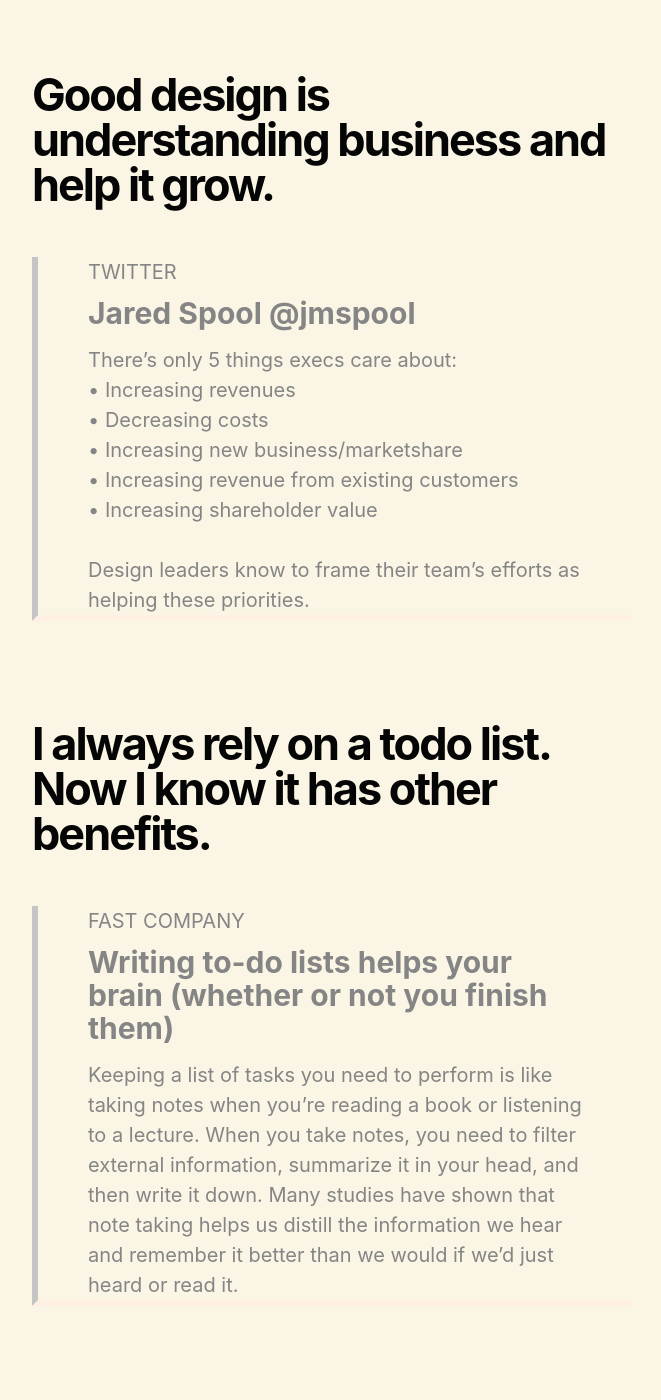
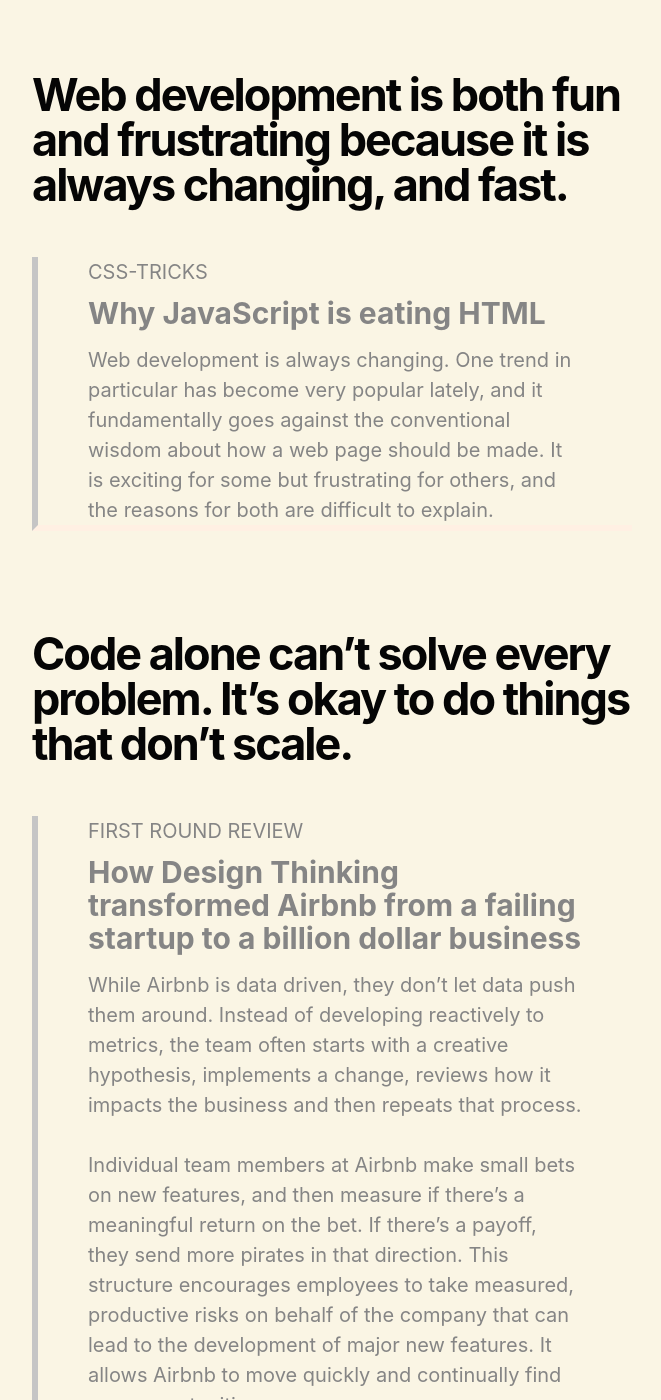
Before and after one commit to harjotgrewal/amrindersandhu, a Jekyll site: the page built from journal.html, in a window 1280 px wide and 1400 px high, scrolled down 658 px. Shown: the whole window, without its empty margins (593-1254 px from the left). Built offline with Jekyll 4.4.1, drawn with Linux system fonts in a browser that asks for light colours; some of the changed text lies outside the part shown.

Commit message:
[ADD][HTML] Entries

```diff
--- a/_data/entries.yml
+++ b/_data/entries.yml
@@ -1,5 +1,21 @@
 
 journal:
+
+- {	title: 'Web development is both fun and frustrating because it is always changing, and fast.',
+	url: 'https://css-tricks.com/why-javascript-is-eating-html/',
+	author: 'CSS-Tricks',
+	content-title: 'Why JavaScript is eating HTML',
+	content-copy: 'Web development is always changing. One trend in particular has become very popular lately, and it fundamentally goes against the conventional wisdom about how a web page should be made. It is exciting for some but frustrating for others, and the reasons for both are difficult to explain.'
+}
+
+
+- {	title: 'Code alone can’t solve every problem. It’s okay to do things that don’t scale.',
+	url: 'https://firstround.com/review/How-design-thinking-transformed-Airbnb-from-failing-startup-to-billion-dollar-business/',
+	author: 'First Round Review',
+	content-title: 'How Design Thinking transformed Airbnb from a failing startup to a billion dollar business',
+	content-copy: 'While Airbnb is data driven, they don’t let data push them around. Instead of developing reactively to metrics, the team often starts with a creative hypothesis, implements a change, reviews how it impacts the business and then repeats that process. <br/> <br/>Individual team members at Airbnb make small bets on new features, and then measure if there’s a meaningful return on the bet. If there’s a payoff, they send more pirates in that direction. This structure encourages employees to take measured, productive risks on behalf of the company that can lead to the development of major new features. It allows Airbnb to move quickly and continually find new opportunities.'
+}
+
 
 - {	title: 'Good design is understanding business and help it grow.',
 	url: 'https://twitter.com/jmspool/status/961804803440562176?s=20',
```
Also changed, not shown: 2 other files.
